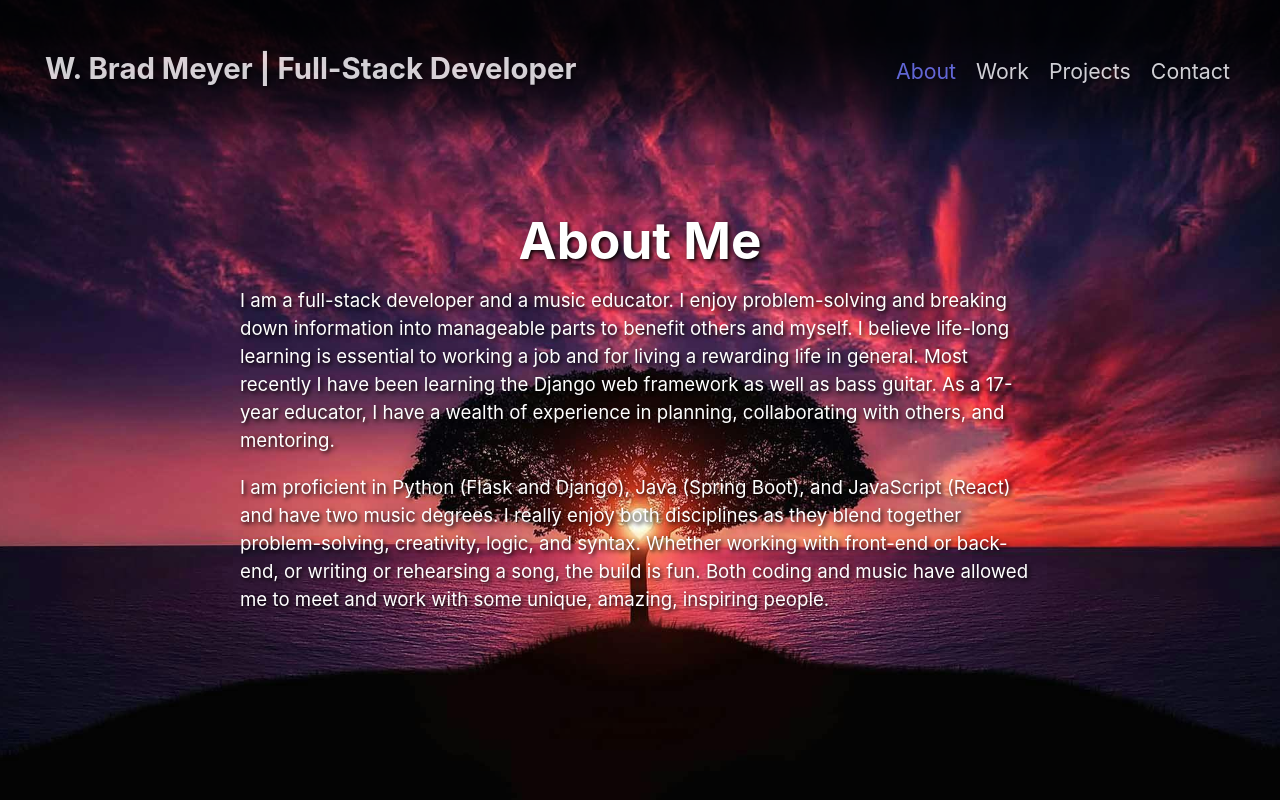
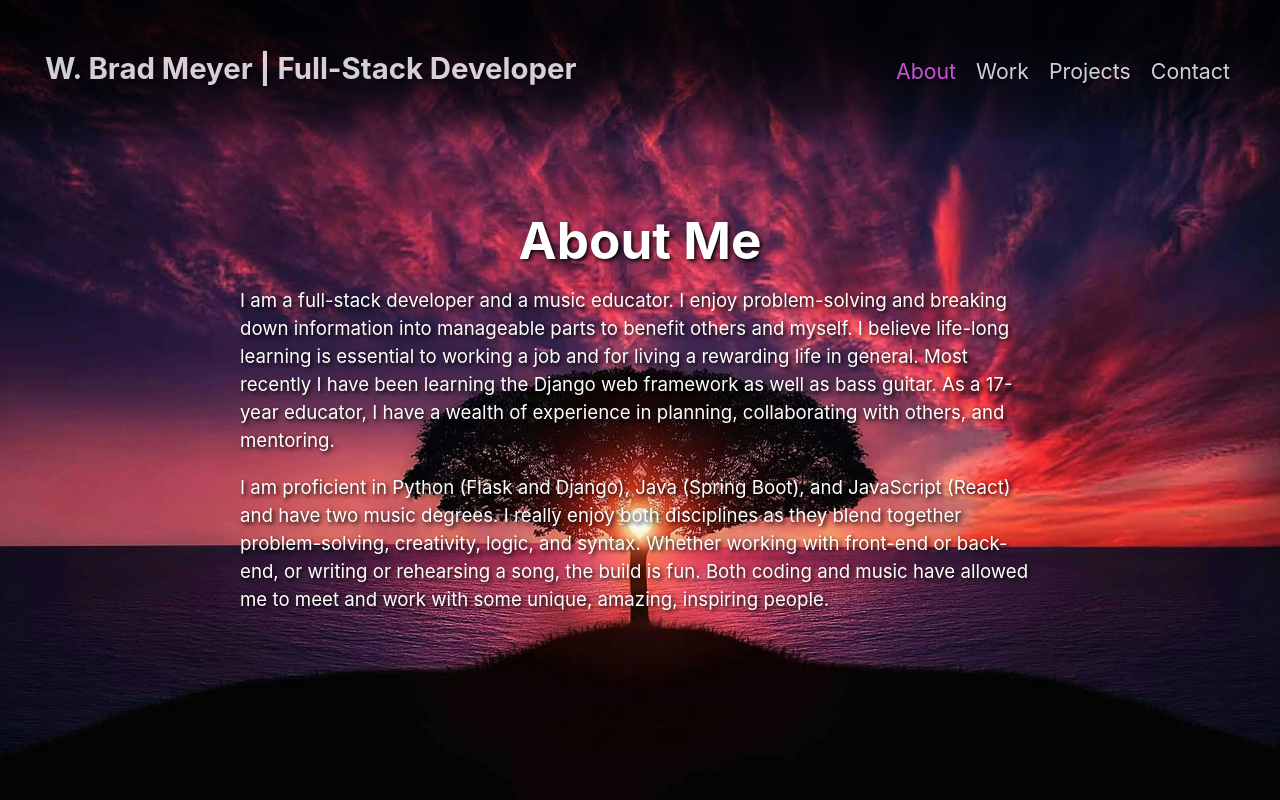
Before and after one commit to Wbradmeyer/vitePortfolio, a Vue app: page / in a window 1280 px wide. In both pictures the pointer is over the link "About". Shown: the top 800 px of the page. Built offline with nearby package versions, Linux system fonts and the light colour scheme.

Commit message:
link hover color

```diff
--- a/src/style.css
+++ b/src/style.css
@@ -46,7 +46,7 @@ button {
   transition: border-color 0.25s;
 }
 button:hover {
-  border-color: #646cff;
+  border-color: #f460ff;
 }
 button:focus,
 button:focus-visible {
@@ -66,7 +66,7 @@ button:focus-visible {
     background-color: #ffffff;
   }
   a:hover {
-    color: #747bff;
+    color: #f460ff;
   }
   button {
     background-color: #f9f9f9;
```
